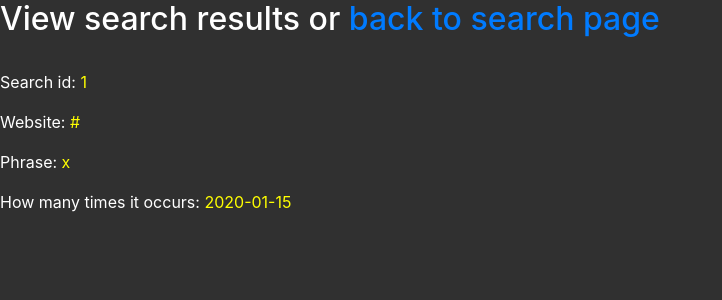
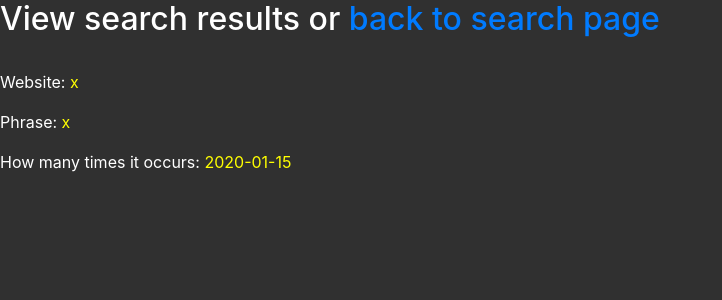
Before and after one commit to KamilBienias/my-first-blog, a Django app: template search/templates/search/result.html in a window 1280 px wide. Shown: the top 300 px of the page, without its empty margins (0-722 px from the left). Run offline with Django 3.2, Linux system fonts and the light colour scheme; tables that the repository leaves empty hold one stand-in row (values such as "Sample post"); the template is opened without the code that fills it: values that come from a table or form of the project are taken from there, most other values are stand-ins (such as "Sample title", 1, 10 or a date in 2020); some libraries are stand-ins or nearby versions.

Commit message:
without form

```diff
--- a/search/templates/search/result.html
+++ b/search/templates/search/result.html
@@ -4,9 +4,13 @@
     <h2> View search results or <a href="/search">back to search page</a></h2>
     <br>
     <div>
-            <p>Search id:<font color="yellow"> {{ added_search.id }}</font><p/>
-            <p>Website:<font color="yellow"> {{ added_search.website_address|safe }}</font><p/>
-            <p>Phrase:<font color="yellow"> {{ added_search.passed_expression }}</font><p/>
+<!--            <p>Search id:<font color="yellow"> {{ added_search.id }}</font><p/>-->
+<!--            <p>Website:<font color="yellow"> {{ added_search.website_address|safe }}</font><p/>-->
+<!--            <p>Phrase:<font color="yellow"> {{ added_search.passed_expression }}</font><p/>-->
+<!--            <p>How many times it occurs:<font color="yellow"> {{ how_many_times }}</font><p/>-->
+
+            <p>Website:<font color="yellow"> {{ passed_url }}</font><p/>
+            <p>Phrase:<font color="yellow"> {{ passed_expression }}</font><p/>
             <p>How many times it occurs:<font color="yellow"> {{ how_many_times }}</font><p/>
         </div>
 
```
Also changed, not shown: search/views.py (+30 -13 lines).
